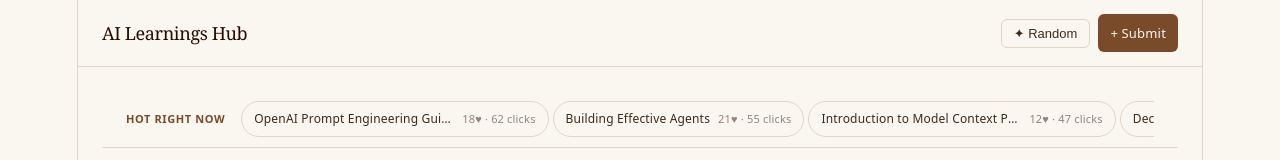
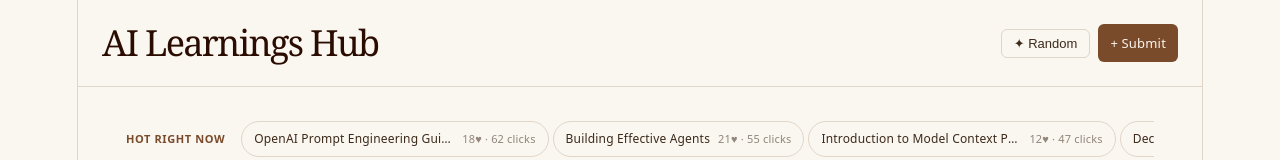
Before and after one commit to kevin-freitas-wwt/ai-learnings-web-app, a React (Vite) app: page / in a window 1280 px wide. Shown: the top 160 px of the page. Built offline with nearby package versions, Linux system fonts and the light colour scheme.

Commit message:
style: wrap logo in h1, reduce h1 font size and margin

```diff
--- a/src/components/SiteHeader/SiteHeader.jsx
+++ b/src/components/SiteHeader/SiteHeader.jsx
@@ -23,7 +23,7 @@ function SiteHeader() {
     return (
         <header className="site-header">
             <Link to="/" className="site-header__logo">
-                AI Learnings Hub
+                <h1>AI Learnings Hub</h1>
             </Link>
             <nav className="site-header__nav">
                 {hasHearts && (
--- a/src/index.css
+++ b/src/index.css
@@ -68,9 +68,9 @@ h2 {
 }
 
 h1 {
-    font-size: 56px;
+    font-size: 36px;
     letter-spacing: -1.68px;
-    margin: 32px 0;
+    margin: 16px 0;
 
     @media (max-width: 1024px) {
         font-size: 36px;
```
Also changed, not shown: 1 other file (tests, documents, lock files or other folders).
